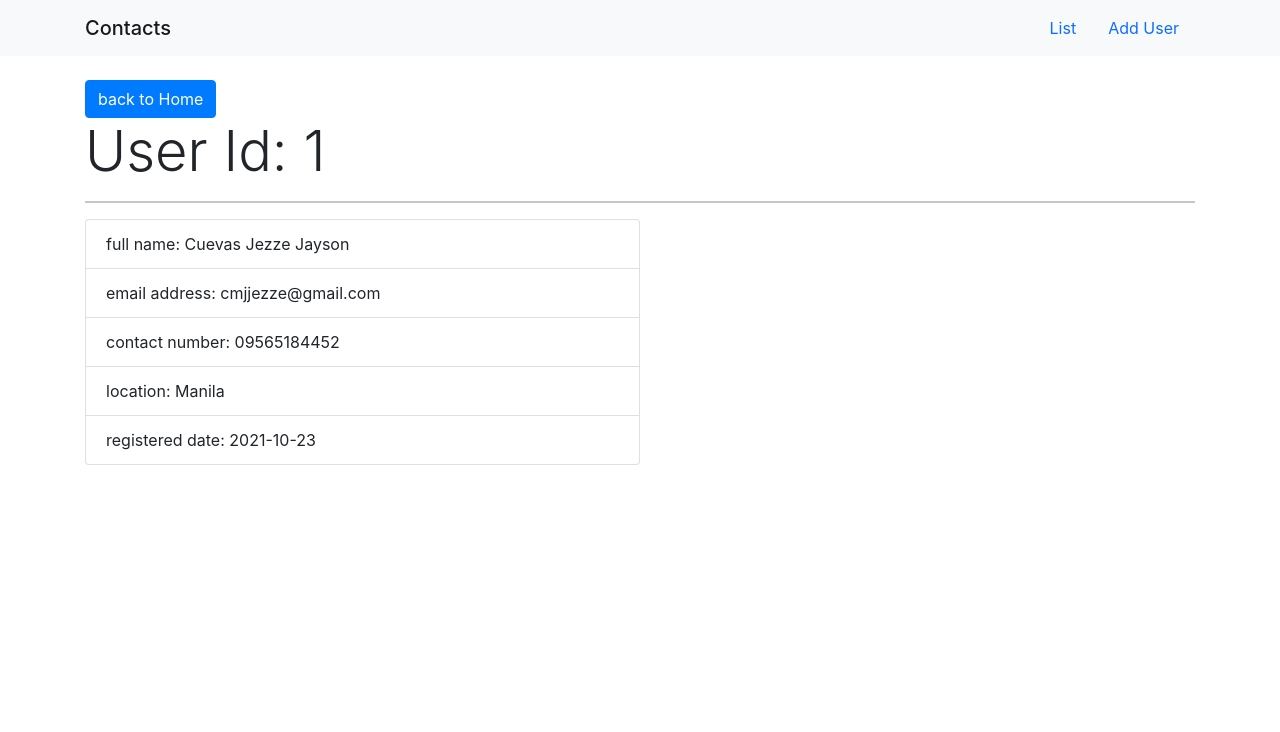
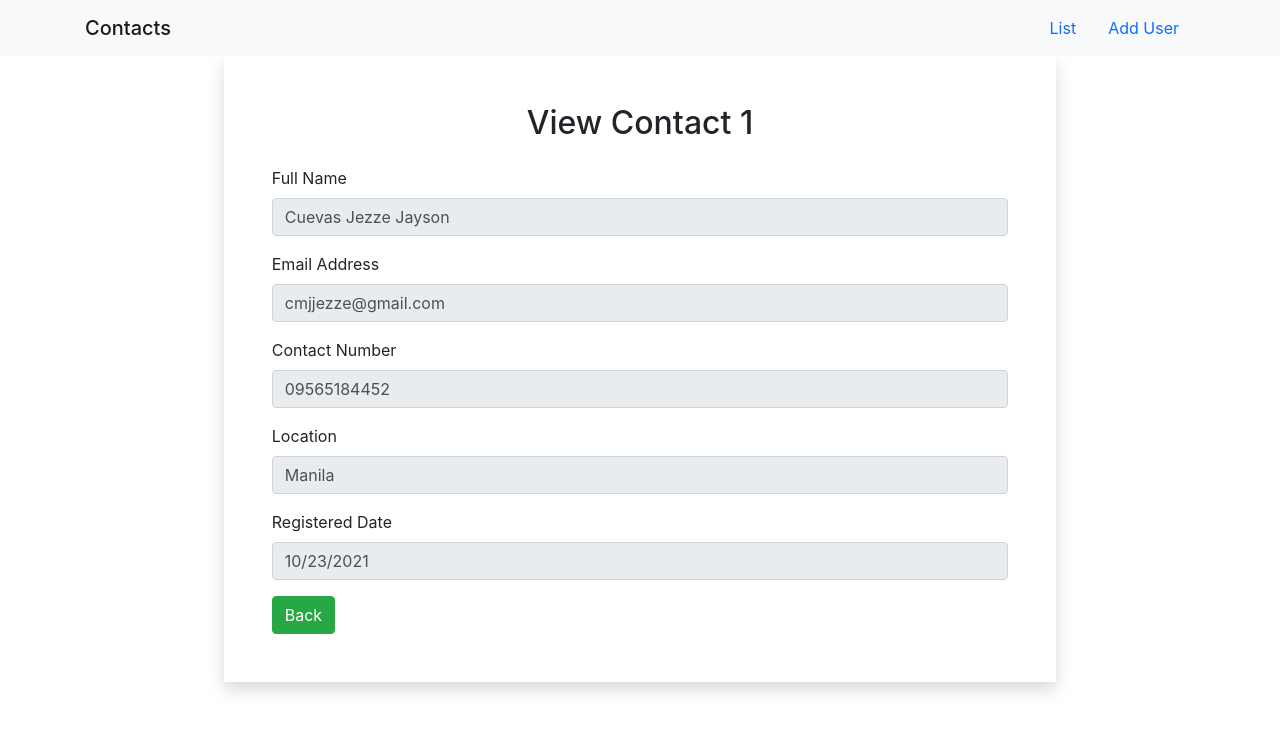
Before and after one commit to cmjjezze/crud-validation, a React (Create React App) app: page /contacts/1 in a window 1280 px wide. Shown: the top 732 px of the page. Built offline with nearby package versions, Linux system fonts and the light colour scheme; data requests are answered from the project's data file.

Commit message:
Fix layout

```diff
--- a/src/components/contacts/ViewContact.js
+++ b/src/components/contacts/ViewContact.js
@@ -19,19 +19,85 @@ const ViewContact = () => {
     setUser(res.data);
   };
   return (
-    <div className="container py-4">
-      <Link className="btn btn-primary" to="/">
-        back to Home
-      </Link>
-      <h1 className="display-4">User Id: {id}</h1>
-      <hr />
-      <ul className="list-group w-50">
-        <li className="list-group-item">full name: {user.name}</li>
-        <li className="list-group-item">email address: {user.email}</li>
-        <li className="list-group-item">contact number: {user.contact}</li>
-        <li className="list-group-item">location: {user.location}</li>
-        <li className="list-group-item">registered date: {user.date}</li>
-      </ul>
+    <div className="container">
+      <div className="w-75 mx-auto shadow p-5">
+        <h2 className="text-center mb-4">View Contact {user.id}</h2>
+        <form>
+          <div className="form-group">
+            <label>Full Name</label>
+            <input
+              type="text"
+              className="form-control form-control-md"
+              placeholder="Last Name, First Name Middle Name"
+              name="name"
+              maxLength="30"
+              required
+              value={user.name}
+              disabled="true"
+            />
+          </div>
+          <div className="form-group">
+            <label>Email Address</label>
+            <input
+              type="email"
+              className="form-control form-control-md"
+              placeholder="example@email.com"
+              pattern=".+\.com"
+              maxLength="40"
+              required
+              name="email"
+              value={user.email}
+              disabled="true"
+            />
+          </div>
+          <div className="form-group">
+            <label>Contact Number</label>
+            <input
+              type="text"
+              className="form-control form-control-md"
+              placeholder="999999999"
+              maxLength="11"
+              pattern="[0-9]{11}"
+              required
+              name="contact"
+              value={user.contact}
+              disabled="true"
+            />
+          </div>
+          <div className="form-group">
+            <label>Location</label>
+            <select
+              id="inputState"
+              className="form-control form-control-md"
+              required
+              name="location"
+              value={user.location}
+              disabled="true"
+            >
+              <option>Select Location</option>
+              <option>Manila</option>
+              <option>Cebu</option>
+            </select>
+          </div>
+          <div className="form-group">
+            <label>Registered Date</label>
+            <input
+              type="date"
+              className="form-control form-control-md"
+              placeholder="Enter Your Website Name"
+              name="date"
+              required
+              value={user.date}
+              disabled="true"
+            />
+          </div>
+          <Link to="/">
+            <button className="btn btn-success">
+              Back
+            </button>
+          </Link>
+        </form>
+      </div>
     </div>
   );
 };
```
